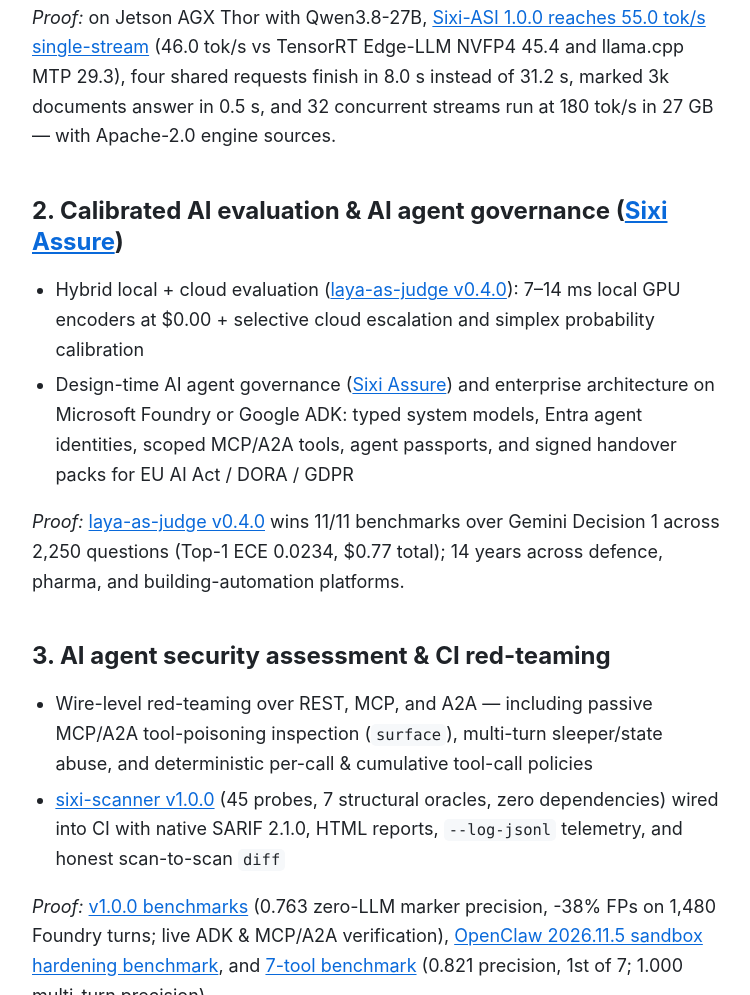
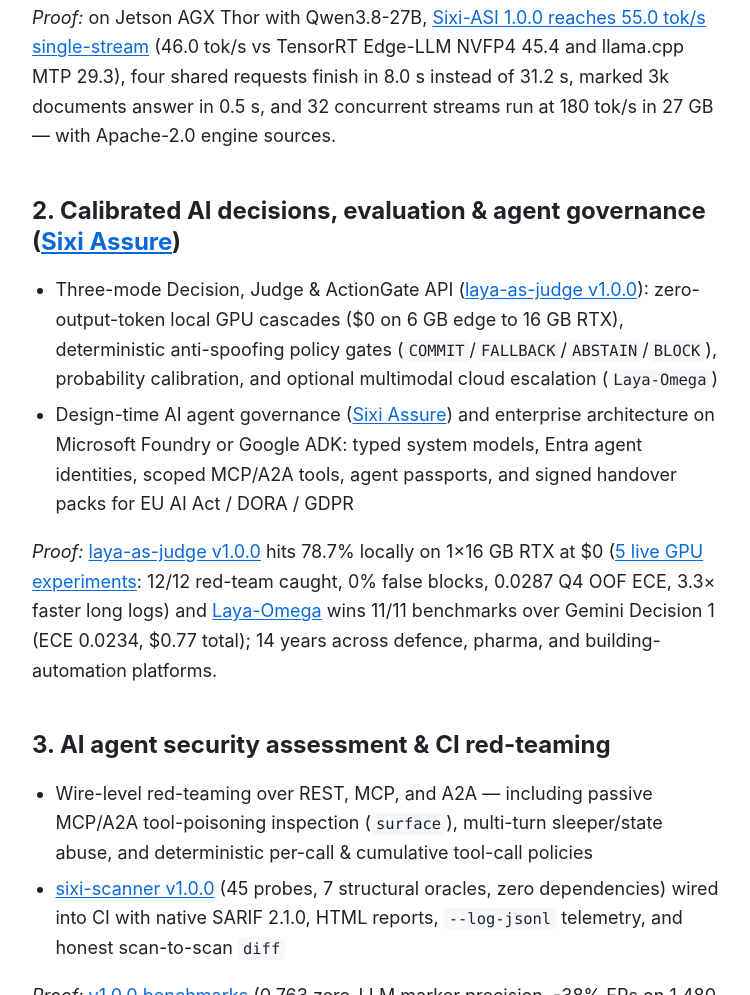
Before and after one commit to radeksixi/radeksixi.github.io, a plain HTML site: page work/index.html in a window 1280 px wide. Shown: the part 951-1946 px from the top of the page, without its empty margins (264-1014 px from the left). Drawn offline with Linux system fonts and the light colour scheme.

Commit message:
Sync /work/ page to laya-as-judge v1.0.0

```diff
--- a/work/index.html
+++ b/work/index.html
@@ -4,12 +4,12 @@
 <meta charset="utf-8">
 <meta name="viewport" content="width=device-width, initial-scale=1">
 <title>Work with me · Radek Brus · Sixi Lab R&amp;D</title>
-<meta name="description" content="Radek Brus (Sixi Lab R&amp;D, Locarno, Switzerland): local C++20/CUDA Hybrid MoE inference (sixi-asi v1.0.0), calibrated AI evaluation (laya-as-judge v0.4.0), AI agent governance &amp; red-teaming (Sixi Assure, sixi-scanner v1.0.0), and off-grid LoRa mesh systems (Rifugio).">
+<meta name="description" content="Radek Brus (Sixi Lab R&amp;D, Locarno, Switzerland): local C++20/CUDA Hybrid MoE inference (sixi-asi v1.0.0), calibrated Decision, Judge &amp; Governance API (laya-as-judge v1.0.0), AI agent governance &amp; red-teaming (Sixi Assure, sixi-scanner v1.0.0), and off-grid LoRa mesh systems (Rifugio).">
 <meta name="color-scheme" content="light dark">
 <link rel="canonical" href="https://radeksixi.github.io/work/">
 <link rel="stylesheet" href="/assets/style.css">
 <meta property="og:title" content="Work with me · Radek Brus · Sixi Lab R&amp;D">
-<meta property="og:description" content="Local C++/CUDA inference (sixi-asi v1.0.0), calibrated AI evaluation (laya-as-judge v0.4.0), AI agent governance &amp; CI red-teaming (Sixi Assure, sixi-scanner v1.0.0), and off-grid LoRa mesh systems.">
+<meta property="og:description" content="Local C++/CUDA inference (sixi-asi v1.0.0), calibrated Decision, Judge &amp; Governance API (laya-as-judge v1.0.0), AI agent governance &amp; CI red-teaming (Sixi Assure, sixi-scanner v1.0.0), and off-grid LoRa mesh systems.">
 <meta property="og:image" content="https://radeksixi.github.io/assets/headline.png">
 <meta property="og:url" content="https://radeksixi.github.io/work/">
 </head>
@@ -22,7 +22,7 @@
 <h1>Work with me</h1>
 <p class="lede">Through <a href="https://sixi.ai">Sixi Lab R&amp;D</a> in Locarno, Switzerland, I help teams run open-weight AI models faster on local hardware, govern and test AI agent systems before handover, and engineer off-grid edge and radio systems — <strong>open to Senior/Principal roles &amp; B2B contracts</strong>, fixed-scope reviews, or builds to order across <strong>Switzerland (remote/hybrid), Europe &amp; Canada (remote)</strong> (<a href="https://sixi.ai/en/work/">full engagement guide on sixi.ai</a>).</p>
 
-<a href="/"><img src="/assets/sixi-lab-overview.svg" alt="Sixi Lab R&amp;D overview: 1 Infer (sixi-asi v1.0.0) → 2 Evaluate (laya-as-judge v0.4.0) → 3 Red-Team (sixi-scanner v1.0.0) · Sixi Assure &amp; Rifugio at sixi.ai."></a>
+<a href="/"><img src="/assets/sixi-lab-overview.svg" alt="Sixi Lab R&amp;D overview: 1 Infer (sixi-asi v1.0.0) → 2 Decide &amp; Judge (laya-as-judge v1.0.0) → 3 Red-Team (sixi-scanner v1.0.0) · Sixi Assure &amp; Rifugio at sixi.ai."></a>
 
 <h2>1. Local LLM &amp; Hybrid MoE inference on NVIDIA Jetson and DGX Spark</h2>
 <ul>
@@ -31,12 +31,12 @@
 </ul>
 <p><em>Proof:</em> on Jetson AGX Thor with Qwen3.8-27B, <a href="/sixi-asi-1-0-0-qwen3-8-on-one-jetson-thor/">Sixi-ASI 1.0.0 reaches 55.0 tok/s single-stream</a> (46.0 tok/s vs TensorRT Edge-LLM NVFP4 45.4 and llama.cpp MTP 29.3), four shared requests finish in 8.0 s instead of 31.2 s, marked 3k documents answer in 0.5 s, and 32 concurrent streams run at 180 tok/s in 27 GB — with Apache-2.0 engine sources.</p>
 
-<h2>2. Calibrated AI evaluation &amp; AI agent governance (<a href="https://sixi.ai/en/assure/">Sixi Assure</a>)</h2>
+<h2>2. Calibrated AI decisions, evaluation &amp; agent governance (<a href="https://sixi.ai/en/assure/">Sixi Assure</a>)</h2>
 <ul>
-  <li>Hybrid local + cloud evaluation (<a href="https://github.com/radeksixi/laya-as-judge">laya-as-judge v0.4.0</a>): 7–14 ms local GPU encoders at $0.00 + selective cloud escalation and simplex probability calibration</li>
+  <li>Three-mode Decision, Judge &amp; ActionGate API (<a href="https://github.com/radeksixi/laya-as-judge">laya-as-judge v1.0.0</a>): zero-output-token local GPU cascades ($0 on 6 GB edge to 16 GB RTX), deterministic anti-spoofing policy gates (<code>COMMIT</code>/<code>FALLBACK</code>/<code>ABSTAIN</code>/<code>BLOCK</code>), probability calibration, and optional multimodal cloud escalation (<code>Laya-Omega</code>)</li>
   <li>Design-time AI agent governance (<a href="https://sixi.ai/en/assure/">Sixi Assure</a>) and enterprise architecture on Microsoft Foundry or Google ADK: typed system models, Entra agent identities, scoped MCP/A2A tools, agent passports, and signed handover packs for EU AI Act / DORA / GDPR</li>
 </ul>
-<p><em>Proof:</em> <a href="/laya-as-judge-omega-11-of-11-benchmarks/">laya-as-judge v0.4.0</a> wins 11/11 benchmarks over Gemini Decision 1 across 2,250 questions (Top-1 ECE 0.0234, $0.77 total); 14 years across defence, pharma, and building-automation platforms.</p>
+<p><em>Proof:</em> <a href="/laya-as-judge-1-0-decision-judge-governance-for-everyone-and-enterprise/">laya-as-judge v1.0.0</a> hits 78.7% locally on 1×16 GB RTX at $0 (<a href="/laya-as-judge-0-7-local-decision-api-five-experiments/">5 live GPU experiments</a>: 12/12 red-team caught, 0% false blocks, 0.0287 Q4 OOF ECE, 3.3× faster long logs) and <a href="/laya-as-judge-omega-11-of-11-benchmarks/">Laya-Omega</a> wins 11/11 benchmarks over Gemini Decision 1 (ECE 0.0234, $0.77 total); 14 years across defence, pharma, and building-automation platforms.</p>
 
 <h2>3. AI agent security assessment &amp; CI red-teaming</h2>
 <ul>
```
